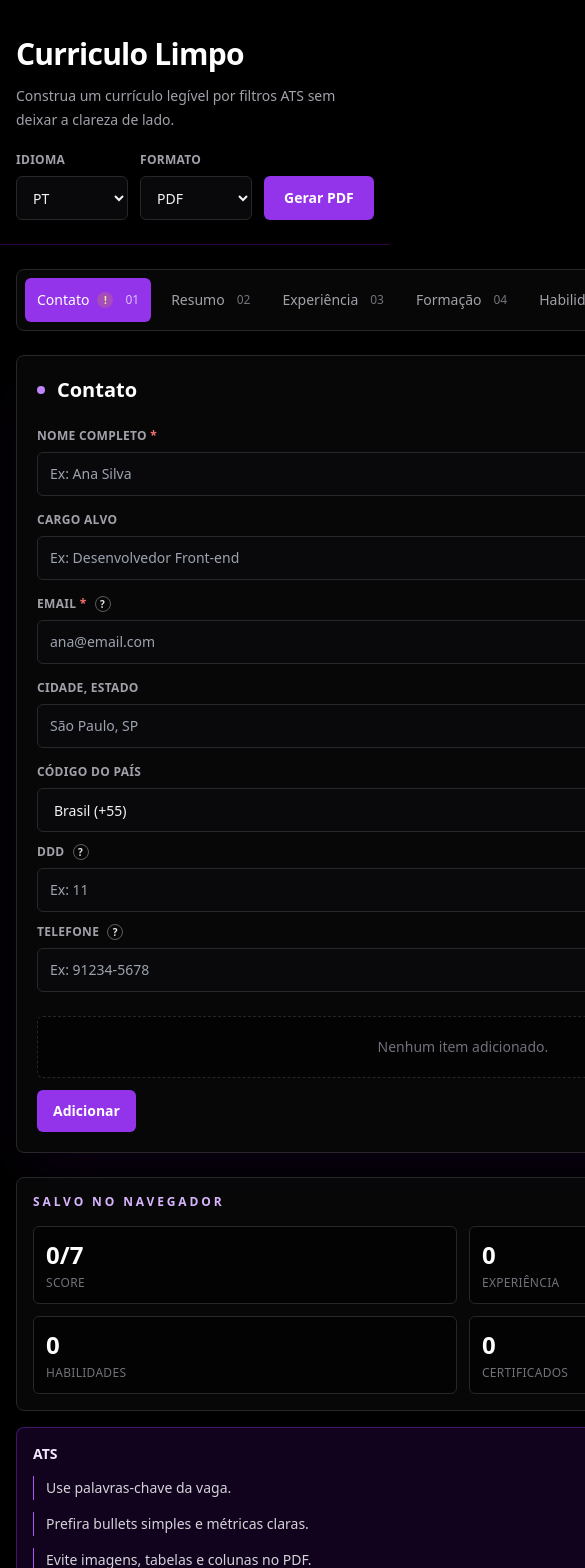
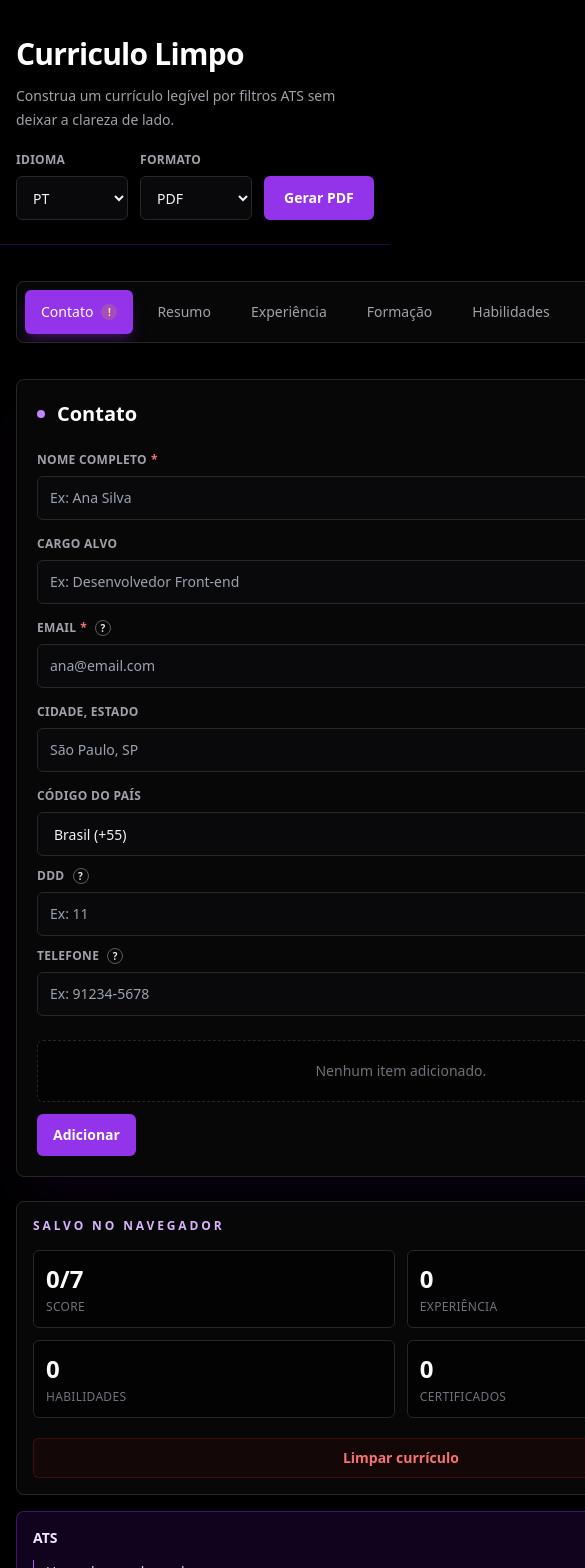
Before and after one commit to gustavfaustino/Curriculo-Limpo, a React (Create React App) app: page / in a window 390 px wide. Shown: the top 1568 px of the page, 585 px wide, since content can reach past the window. Built offline with nearby package versions, Linux system fonts and the light colour scheme; the HTML template or start-up script is replaced by a standard one.

Commit message:
feat: adição de funcionalidade de apagar curriculo, limpando os dados para nova criação

```diff
--- a/src/App.jsx
+++ b/src/App.jsx
@@ -7,7 +7,7 @@ import React, {
   useRef,
 } from "react";
 import { Packer } from "docx";
-import { useStoredResume } from "./hooks/useStoredResume";
+import { useStoredResume, BLANK } from "./hooks/useStoredResume";
 import { buildPdf } from "./lib/pdf";
 import { buildDocx } from "./lib/docx";
 import { createId, isFilled, joinDate, downloadFile } from "./utils/helpers";
@@ -246,6 +246,22 @@ function App() {
     return checks.filter(Boolean).length;
   }, [resume]);
 
+  const handleClear = () => {
+    if (window.confirm(t.confirmClear)) {
+      setResume(BLANK);
+      setSkillsDraft("");
+      setErrors({ name: false, email: false });
+      setActive("profile");
+      setNotice({ type: "success", message: t.cleared });
+
+      if (contentRef.current) {
+        contentRef.current.scrollIntoView({ behavior: "smooth" });
+      } else {
+        window.scrollTo({ top: 0, behavior: "smooth" });
+      }
+    }
+  };
+
   const handleExport = async () => {
     const missing = [];
     const nextErrors = { name: false, email: false };
@@ -386,11 +402,12 @@ function App() {
       </header>
 
       <main className="mx-auto grid max-w-7xl gap-6 px-4 py-6 sm:px-6 lg:grid-cols-[240px_minmax(0,1fr)_280px] lg:px-8">
-        <aside className="lg:sticky lg:top-6 lg:self-start">
+        {/* Menu Lateral transformado em Menu Sticky Mobile */}
+        <aside className="sticky top-0 z-20 -mx-4 bg-black/90 px-4 py-3 backdrop-blur-xl lg:static lg:mx-0 lg:self-start lg:bg-transparent lg:p-0 lg:backdrop-blur-none">
           <nav
             role="tablist"
             aria-label="Seções do currículo"
-            className="flex overflow-x-auto pb-2 gap-2 rounded-lg border border-zinc-800 bg-zinc-950/80 p-2 md:grid md:pb-2 scrollbar-thin"
+            className="no-scrollbar flex snap-x snap-mandatory scroll-smooth overflow-x-auto gap-2 rounded-lg border border-zinc-800 bg-zinc-950/80 p-2 md:grid lg:pb-2"
           >
             {TABS.map((tab, index) => (
               <button
@@ -401,9 +418,9 @@ function App() {
                 aria-selected={active === tab}
                 aria-controls={`section-${tab}`}
                 onClick={() => handleTabChange(tab)}
-                className={`flex min-h-[44px] shrink-0 items-center justify-between whitespace-nowrap rounded-md px-3 text-left text-sm transition md:w-full ${
+                className={`flex min-h-[44px] snap-start shrink-0 items-center justify-between whitespace-nowrap rounded-md px-4 text-left text-sm transition md:w-full md:px-3 ${
                   active === tab
-                    ? "bg-purple-600 text-white"
+                    ? "bg-purple-600 text-white shadow-lg shadow-purple-900/50"
                     : "text-zinc-400 hover:bg-zinc-900 hover:text-zinc-100"
                 }`}
               >
@@ -415,7 +432,7 @@ function App() {
                     </span>
                   )}
                 </span>
-                <span className="ml-3 text-xs opacity-70">
+                <span className="ml-3 text-xs opacity-70 hidden lg:inline-block">
                   {String(index + 1).padStart(2, "0")}
                 </span>
               </button>
@@ -964,6 +981,13 @@ function App() {
                 label={t.sections.certificates}
               />
             </div>
+            <button
+              type="button"
+              onClick={handleClear}
+              className="mt-5 flex min-h-[40px] w-full items-center justify-center rounded-md border border-red-900/40 bg-red-950/20 text-sm font-semibold text-red-400 transition hover:bg-red-900/40 focus:outline-none focus:ring-2 focus:ring-red-500/50"
+            >
+              {t.clear}
+            </button>
           </div>
 
           <div className="rounded-lg border border-purple-900/70 bg-purple-950/30 p-4">
--- a/src/components/ui/Area.jsx
+++ b/src/components/ui/Area.jsx
@@ -15,12 +15,12 @@ export function Area({
 }) {
   return (
     <label className={`block ${className}`}>
-      <span className="mb-2 block text-xs font-semibold uppercase tracking-wide text-zinc-400">
-        {label}
-        {required && <span className="text-red-400"> *</span>}
+      <span className="mb-2 flex items-center text-xs font-semibold uppercase tracking-wide text-zinc-400">
+        <span>{label}</span>
+        {required && <span className="ml-1 text-red-400">*</span>}
         {tooltip && (
           <span
-            className="ml-2 inline-flex h-4 w-4 items-center justify-center rounded-full border border-zinc-500/80 text-[10px] text-zinc-200 cursor-help"
+            className="ml-2 inline-flex h-4 w-4 shrink-0 items-center justify-center rounded-full border border-zinc-500/80 text-[10px] text-zinc-200 cursor-help"
             title={tooltip}
           >
             ?
--- a/src/components/ui/Choice.jsx
+++ b/src/components/ui/Choice.jsx
@@ -12,12 +12,12 @@ export function Choice({
 }) {
   return (
     <label className={`block ${className}`}>
-      <span className="mb-2 block text-xs font-semibold uppercase tracking-wide text-zinc-400">
-        {label}
-        {required && <span className="text-red-400"> *</span>}
+      <span className="mb-2 flex items-center text-xs font-semibold uppercase tracking-wide text-zinc-400">
+        <span>{label}</span>
+        {required && <span className="ml-1 text-red-400">*</span>}
         {tooltip && (
           <span
-            className="ml-2 inline-flex h-4 w-4 items-center justify-center rounded-full border border-zinc-500/80 text-[10px] text-zinc-200 cursor-help"
+            className="ml-2 inline-flex h-4 w-4 shrink-0 items-center justify-center rounded-full border border-zinc-500/80 text-[10px] text-zinc-200 cursor-help"
             title={tooltip}
           >
             ?
--- a/src/components/ui/Field.jsx
+++ b/src/components/ui/Field.jsx
@@ -13,12 +13,12 @@ export function Field({
 }) {
   return (
     <label className={`block ${className}`}>
-      <span className="mb-2 block text-xs font-semibold uppercase tracking-wide text-zinc-400">
-        {label}
-        {required && <span className="text-red-400"> *</span>}
+      <span className="mb-2 flex items-center text-xs font-semibold uppercase tracking-wide text-zinc-400">
+        <span>{label}</span>
+        {required && <span className="ml-1 text-red-400">*</span>}
         {tooltip && (
           <span
-            className="ml-2 inline-flex h-4 w-4 items-center justify-center rounded-full border border-zinc-500/80 text-[10px] text-zinc-200 cursor-help"
+            className="ml-2 inline-flex h-4 w-4 shrink-0 items-center justify-center rounded-full border border-zinc-500/80 text-[10px] text-zinc-200 cursor-help"
             title={tooltip}
           >
             ?
--- a/src/constants/i18n.js
+++ b/src/constants/i18n.js
@@ -83,6 +83,9 @@ export const TEXT = {
         required: "Obrigatório",
         recommended: "Recomendado",
         empty: "Nenhum item adicionado.",
+        clear: "Limpar currículo",
+        confirmClear: "Tem certeza que deseja apagar todos os dados do currículo? Isso não pode ser desfeito.",
+        cleared: "Currículo apagado com sucesso.",
         add: "Adicionar",
         remove: "Remover",
         confirmRemove: "Tem certeza que deseja remover este item?",
@@ -221,6 +224,9 @@ export const TEXT = {
         required: "Required",
         recommended: "Recommended",
         empty: "No item added.",
+        clear: "Clear resume",
+        confirmClear: "Are you sure you want to clear all resume data? This cannot be undone.",
+        cleared: "Resume cleared successfully.",
         add: "Add",
         remove: "Remove",
         confirmRemove: "Are you sure you want to remove this item?",
@@ -359,6 +365,9 @@ export const TEXT = {
         required: "Obligatorio",
         recommended: "Recomendado",
         empty: "Ningun item agregado.",
+        clear: "Limpiar currículo",
+        confirmClear: "¿Estás seguro de que deseas borrar todos los datos del currículo? Esto no se puede deshacer.",
+        cleared: "Currículo limpiado con éxito.",
         add: "Agregar",
         remove: "Eliminar",
         confirmRemove: "¿Estás seguro de que deseas eliminar este elemento?",
--- a/src/hooks/useStoredResume.js
+++ b/src/hooks/useStoredResume.js
@@ -1,7 +1,7 @@
 import { useState, useEffect } from "react";
 import { STORAGE_KEY } from "../constants/data";
 
-const BLANK = {
+export const BLANK = {
     name: "",
     role: "",
     email: "",
--- a/src/index.css
+++ b/src/index.css
@@ -5,16 +5,24 @@
 @layer base {
   html {
     background: #000;
+    /* Evita que o usuário dê zoom acidental com dois toques rápidos */
+    touch-action: manipulation;
   }
 
   body {
     @apply antialiased;
     margin: 0;
     background:
-      radial-gradient(circle at top left, rgba(126, 34, 206, 0.28), transparent 34rem),
+      radial-gradient(
+        circle at top left,
+        rgba(126, 34, 206, 0.28),
+        transparent 34rem
+      ),
       linear-gradient(180deg, #05000d 0%, #000 42%, #08030f 100%);
     color: #f4f4f5;
     min-height: 100vh;
+    /* Remove aquele fundo cinza que pisca ao tocar em botões no mobile */
+    -webkit-tap-highlight-color: transparent;
   }
 
   ::selection {
@@ -30,4 +38,13 @@
       linear-gradient(90deg, rgba(168, 85, 247, 0.08) 1px, transparent 1px);
     background-size: 36px 36px;
   }
+
+  /* Oculta a barra de rolagem visualmente, mas mantém o scroll funcionando */
+  .no-scrollbar::-webkit-scrollbar {
+    display: none;
+  }
+  .no-scrollbar {
+    -ms-overflow-style: none; /* IE e Edge */
+    scrollbar-width: none; /* Firefox */
+  }
 }
```
